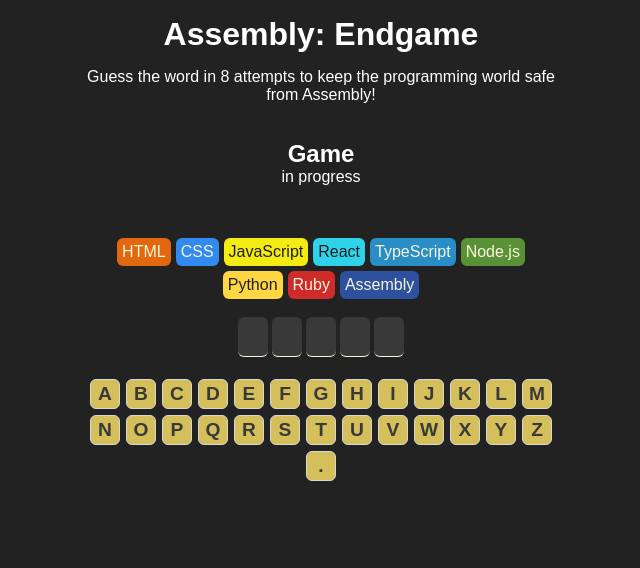
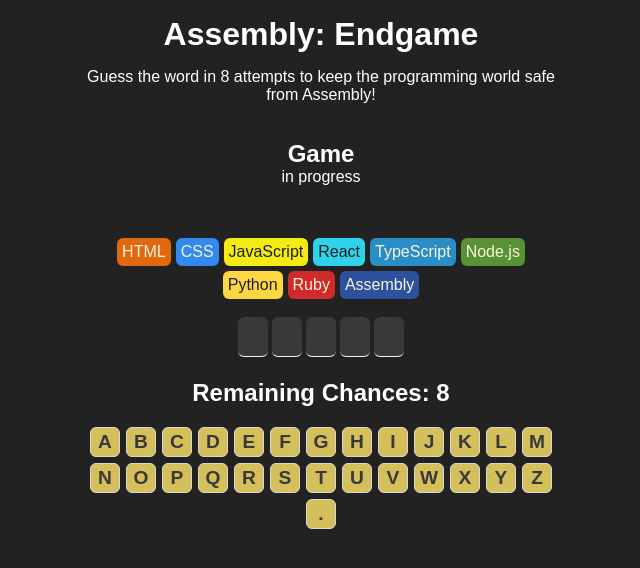
Before and after one commit to safidrawan/Assembly-Endgame, a React (Vite) app: page / in a window 1280 px wide. Shown: the top 568 px of the page, without its empty margins (319-959 px from the left). Built offline with nearby package versions, Linux system fonts and the light colour scheme.

Commit message:
Reveal letters on lost, Remaining chances add and some minor changes.

```diff
--- a/src/App.css
+++ b/src/App.css
@@ -53,8 +53,17 @@
 .word {
   display: flex;
   justify-content: center;
+  flex-direction: column;
+  justify-content: center;
+  align-items: center;
 }
-.word span {
+.word-spans{
+  display: flex;
+  flex-direction: row;
+  margin-bottom: 20px;
+
+}
+.word-spans span {
   display: flex;
   justify-content: center;
   align-items: center;
@@ -66,6 +75,10 @@
   border-radius: var(--mid-radius);
   width: 30px;
   height: 40px;
+}
+
+.word span.reveal{
+  color: #ec5d49;
 }
 p.sr-only{
   position: absolute;
@@ -114,7 +127,7 @@
   cursor: not-allowed;
   opacity: 0.5;;
 }
-button.newgame {
+button.new-game {
   width: 200px;
   margin-top: 20px;
   padding: 10px;
--- a/src/App.jsx
+++ b/src/App.jsx
@@ -4,9 +4,10 @@
 import "./App.css";
 import { languages } from "./languages";
 import { getFarewellText } from "./Farewell";
+import { wordsArray } from "./Words";
 
 export default function App() {
-  const [currentWord, setCurrentWord] = useState(getRandomLang);
+  const [currentWord, setCurrentWord] = useState(() => getRandomWord());
   const [userGuesses, setUserGuesses] = useState(new Set());
 
   const wrongGuessesCount = [...userGuesses].filter(
@@ -15,7 +16,7 @@
 
   const isGameWon = currentWord
     .split("")
-    .every((letter) => [...userGuesses].includes(letter));
+    .every((letter) => userGuesses.has(letter));
 
   const MAX_WRONG_GUESSES = languages.length - 1;
 
@@ -29,25 +30,16 @@
 
   const alphabet = "abcdefghijklmnopqrstuvwxyz.";
 
-  function getRandomLang() {
-    return languages[
-      Math.floor(Math.random() * languages.length)
-    ].name.toLowerCase();
+  function getRandomWord() {
+    return wordsArray[Math.floor(Math.random() * wordsArray.length)];
   }
 
-  function updateUserGuesses(letter) {
-    setUserGuesses((prev) => new Set([...prev, letter]));
-  }
   function newGame() {
     setUserGuesses(new Set());
-    setCurrentWord(() => {
-      return languages[
-        Math.floor(Math.random() * languages.length)
-      ].name.toLowerCase();
-    });
+    setCurrentWord(getRandomWord);
   }
   function handleKeyboardClick(letter) {
-    updateUserGuesses(letter);
+    setUserGuesses((prev) => new Set([...prev, letter]));
   }
   const languageElements = languages.map((obj, index) => {
     const isLangLost = index < wrongGuessesCount;
@@ -63,7 +55,7 @@
   });
 
   const keyboard = alphabet.split("").map((letter, index) => {
-    const isGuessed = [...userGuesses].includes(letter);
+    const isGuessed = userGuesses.has(letter);
     const isCorrect = currentWord.includes(letter) && isGuessed;
     const isWrong = isGuessed && !isCorrect;
     const className = clsx({
@@ -86,11 +78,16 @@
     ``;
   });
 
-  const wordElement = currentWord.split("").map((letter, index) => (
-    <span className="word-letters" key={index}>
-      {[...userGuesses].includes(letter) ? letter.toUpperCase() : ""}
+  const wordElement = currentWord.split("").map((letter, index) => {
+    const reveal = isGameLost && !userGuesses.has(letter)
+    const classes = clsx("word-letters", {reveal:reveal})
+
+    return (
+    <span className={classes} key={index}>
+      {userGuesses.has(letter) || reveal ? letter.toUpperCase() : ""}
     </span>
-  ));
+    )
+});
 
   function getMessage() {
     if (isGameWon) return { title: "You Won!", message: "Well Done! 🎉" };
@@ -103,7 +100,6 @@
     return { title: "Game", message: "in progress" };
   }
   const { title, message } = getMessage();
-
   return (
     <main>
       <header>
@@ -131,22 +127,20 @@
       </section>
       <section className="language-chips">{languageElements}</section>
       <section className="word">
-        {wordElement}
-        <p
-          className="sr-only"
-          aria-live="polite"
-
-        >
-          {lastGuessedLetter && (currentWord.includes(lastGuessedLetter)?
-          `Correct! the letter ${lastGuessedLetter} is in the word.` :
-          `Sorry! the letter ${lastGuessedLetter} is not in the word.`)
-          }
+        <div className="word-spans">{wordElement}</div>
+        <p className="sr-only" aria-live="polite">
+          {lastGuessedLetter &&
+            (currentWord.includes(lastGuessedLetter)
+              ? `Correct! the letter ${lastGuessedLetter} is in the word.`
+              : `Sorry! the letter ${lastGuessedLetter} is not in the word.`)}
           You have ${MAX_WRONG_GUESSES - wrongGuessesCount} attempts left.
         </p>
+        <h2> Remaining Chances: {MAX_WRONG_GUESSES - wrongGuessesCount}</h2>
       </section>
+
       <section className="keyboard">{keyboard}</section>
       {isGameOver ? (
-        <button onClick={newGame} className="newgame">
+        <button onClick={newGame} className="new-game">
           New Game
         </button>
       ) : (
--- /dev/null
+++ b/src/Words.js
@@ -0,0 +1,484 @@
+export const wordsArray = [
+    "about",
+    "account",
+    "across",
+    "addition",
+    "after",
+    "again",
+    "against",
+    "agreement",
+    "almost",
+    "among",
+    "amount",
+    "amusement",
+    "angle",
+    "angry",
+    "animal",
+    "answer",
+    "apparatus",
+    "apple",
+    "approval",
+    "argument",
+    "attack",
+    "attempt",
+    "attention",
+    "authority",
+    "automatic",
+    "awake",
+    "balance",
+    "basin",
+    "basket",
+    "beautiful",
+    "because",
+    "before",
+    "behavior",
+    "belief",
+    "berry",
+    "between",
+    "birth",
+    "bitter",
+    "black",
+    "blade",
+    "blood",
+    "board",
+    "boiling",
+    "bottle",
+    "brain",
+    "brake",
+    "branch",
+    "brass",
+    "bread",
+    "breath",
+    "brick",
+    "bridge",
+    "bright",
+    "broken",
+    "brother",
+    "brown",
+    "brush",
+    "bucket",
+    "building",
+    "burst",
+    "business",
+    "butter",
+    "button",
+    "camera",
+    "canvas",
+    "carriage",
+    "cause",
+    "certain",
+    "chain",
+    "chalk",
+    "chance",
+    "change",
+    "cheap",
+    "cheese",
+    "chemical",
+    "chest",
+    "chief",
+    "church",
+    "circle",
+    "clean",
+    "clear",
+    "clock",
+    "cloth",
+    "cloud",
+    "collar",
+    "color",
+    "comfort",
+    "committee",
+    "common",
+    "company",
+    "complete",
+    "complex",
+    "condition",
+    "conscious",
+    "control",
+    "copper",
+    "cotton",
+    "cough",
+    "country",
+    "cover",
+    "crack",
+    "credit",
+    "crime",
+    "cruel",
+    "crush",
+    "current",
+    "curtain",
+    "curve",
+    "cushion",
+    "damage",
+    "danger",
+    "daughter",
+    "death",
+    "decision",
+    "degree",
+    "delicate",
+    "dependent",
+    "design",
+    "desire",
+    "detail",
+    "different",
+    "digestion",
+    "direction",
+    "dirty",
+    "discovery",
+    "disease",
+    "disgust",
+    "distance",
+    "division",
+    "doubt",
+    "drain",
+    "drawer",
+    "dress",
+    "drink",
+    "driving",
+    "early",
+    "earth",
+    "education",
+    "effect",
+    "elastic",
+    "electric",
+    "engine",
+    "enough",
+    "equal",
+    "error",
+    "event",
+    "every",
+    "example",
+    "exchange",
+    "existence",
+    "expansion",
+    "expert",
+    "false",
+    "family",
+    "father",
+    "feather",
+    "feeble",
+    "feeling",
+    "female",
+    "fertile",
+    "fiction",
+    "field",
+    "fight",
+    "finger",
+    "first",
+    "fixed",
+    "flame",
+    "flight",
+    "floor",
+    "flower",
+    "foolish",
+    "force",
+    "forward",
+    "frame",
+    "frequent",
+    "friend",
+    "front",
+    "fruit",
+    "future",
+    "garden",
+    "general",
+    "glass",
+    "glove",
+    "grain",
+    "grass",
+    "great",
+    "green",
+    "group",
+    "growth",
+    "guide",
+    "hammer",
+    "hanging",
+    "happy",
+    "harbour",
+    "harmony",
+    "healthy",
+    "hearing",
+    "heart",
+    "history",
+    "hollow",
+    "horse",
+    "hospital",
+    "house",
+    "humour",
+    "important",
+    "impulse",
+    "increase",
+    "industry",
+    "insect",
+    "insurance",
+    "interest",
+    "invention",
+    "island",
+    "jelly",
+    "jewel",
+    "journey",
+    "judge",
+    "kettle",
+    "knife",
+    "knowledge",
+    "language",
+    "laugh",
+    "learning",
+    "leather",
+    "letter",
+    "level",
+    "library",
+    "light",
+    "limit",
+    "linen",
+    "liquid",
+    "little",
+    "living",
+    "loose",
+    "machine",
+    "manager",
+    "market",
+    "married",
+    "match",
+    "material",
+    "measure",
+    "medical",
+    "meeting",
+    "memory",
+    "metal",
+    "middle",
+    "military",
+    "minute",
+    "mixed",
+    "money",
+    "monkey",
+    "month",
+    "morning",
+    "mother",
+    "motion",
+    "mountain",
+    "mouth",
+    "muscle",
+    "music",
+    "narrow",
+    "nation",
+    "natural",
+    "necessary",
+    "needle",
+    "nerve",
+    "night",
+    "noise",
+    "normal",
+    "north",
+    "number",
+    "offer",
+    "office",
+    "operation",
+    "opinion",
+    "opposite",
+    "orange",
+    "order",
+    "ornament",
+    "other",
+    "owner",
+    "paint",
+    "paper",
+    "parallel",
+    "parcel",
+    "paste",
+    "payment",
+    "peace",
+    "pencil",
+    "person",
+    "physical",
+    "picture",
+    "place",
+    "plane",
+    "plant",
+    "plate",
+    "please",
+    "pleasure",
+    "plough",
+    "pocket",
+    "point",
+    "poison",
+    "polish",
+    "political",
+    "porter",
+    "position",
+    "possible",
+    "potato",
+    "powder",
+    "power",
+    "present",
+    "price",
+    "print",
+    "prison",
+    "private",
+    "probable",
+    "process",
+    "produce",
+    "profit",
+    "property",
+    "prose",
+    "protest",
+    "public",
+    "purpose",
+    "quality",
+    "question",
+    "quick",
+    "quiet",
+    "quite",
+    "range",
+    "reaction",
+    "reading",
+    "ready",
+    "reason",
+    "receipt",
+    "record",
+    "regret",
+    "regular",
+    "relation",
+    "religion",
+    "request",
+    "respect",
+    "reward",
+    "rhythm",
+    "right",
+    "river",
+    "rough",
+    "round",
+    "scale",
+    "school",
+    "science",
+    "scissors",
+    "screw",
+    "second",
+    "secret",
+    "secretary",
+    "selection",
+    "sense",
+    "separate",
+    "serious",
+    "servant",
+    "shade",
+    "shake",
+    "shame",
+    "sharp",
+    "sheep",
+    "shelf",
+    "shirt",
+    "shock",
+    "short",
+    "silver",
+    "simple",
+    "sister",
+    "skirt",
+    "sleep",
+    "slope",
+    "small",
+    "smash",
+    "smell",
+    "smile",
+    "smoke",
+    "smooth",
+    "snake",
+    "sneeze",
+    "society",
+    "solid",
+    "sound",
+    "south",
+    "space",
+    "spade",
+    "special",
+    "sponge",
+    "spoon",
+    "spring",
+    "square",
+    "stage",
+    "stamp",
+    "start",
+    "statement",
+    "station",
+    "steam",
+    "steel",
+    "stick",
+    "sticky",
+    "stiff",
+    "still",
+    "stitch",
+    "stocking",
+    "stomach",
+    "stone",
+    "store",
+    "story",
+    "straight",
+    "strange",
+    "street",
+    "stretch",
+    "strong",
+    "structure",
+    "substance",
+    "sudden",
+    "sugar",
+    "summer",
+    "support",
+    "surprise",
+    "sweet",
+    "system",
+    "table",
+    "taste",
+    "teaching",
+    "tendency",
+    "theory",
+    "there",
+    "thick",
+    "thing",
+    "thought",
+    "thread",
+    "throat",
+    "through",
+    "through",
+    "thumb",
+    "thunder",
+    "ticket",
+    "tight",
+    "tired",
+    "together",
+    "tomorrow",
+    "tongue",
+    "tooth",
+    "touch",
+    "trade",
+    "train",
+    "transport",
+    "trick",
+    "trouble",
+    "trousers",
+    "twist",
+    "umbrella",
+    "under",
+    "value",
+    "verse",
+    "vessel",
+    "violent",
+    "voice",
+    "waiting",
+    "waste",
+    "watch",
+    "water",
+    "weather",
+    "weight",
+    "wheel",
+    "where",
+    "while",
+    "whistle",
+    "white",
+    "window",
+    "winter",
+    "woman",
+    "wound",
+    "writing",
+    "wrong",
+    "yellow",
+    "yesterday",
+    "young"
+  ];
```
